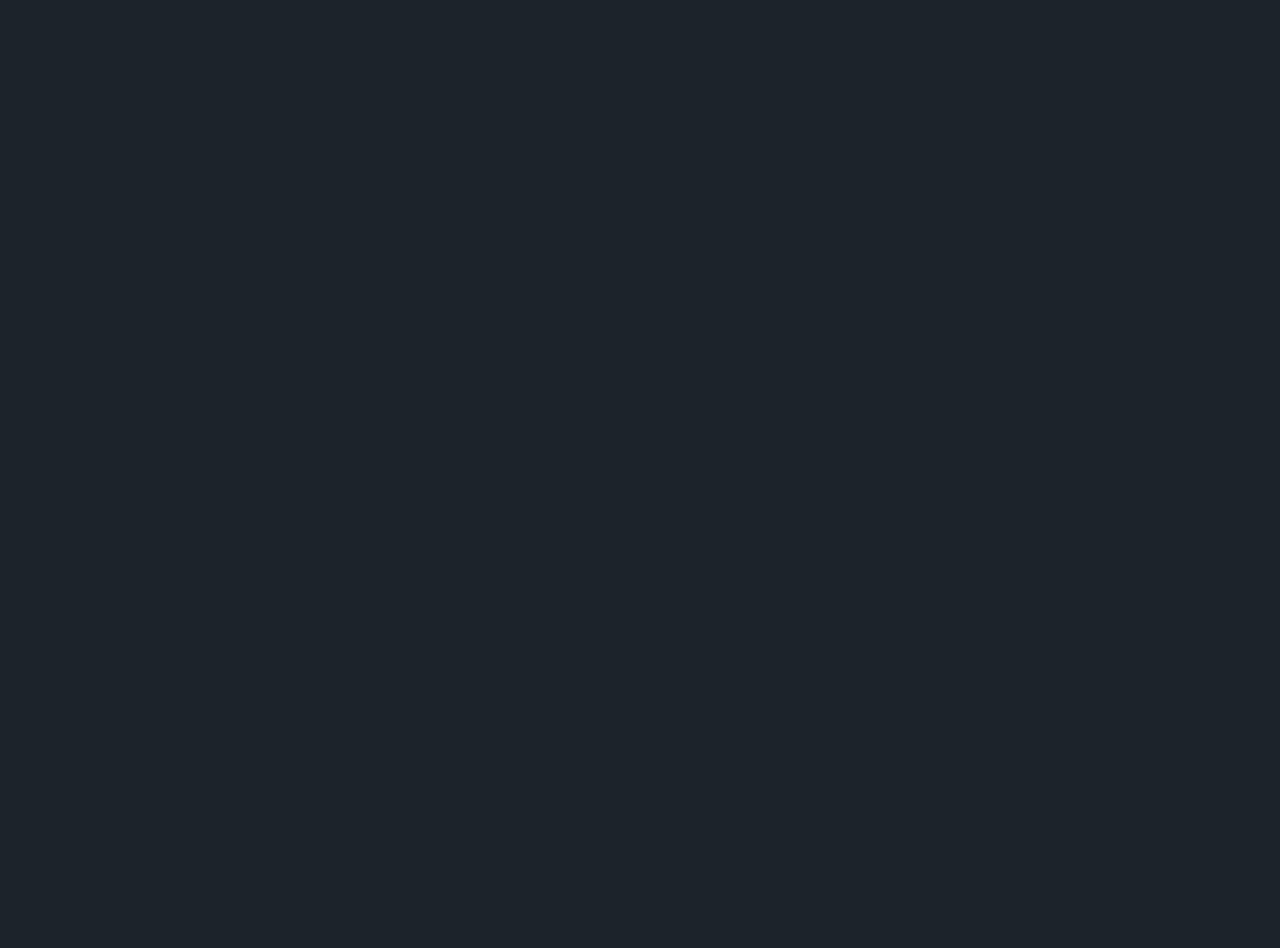
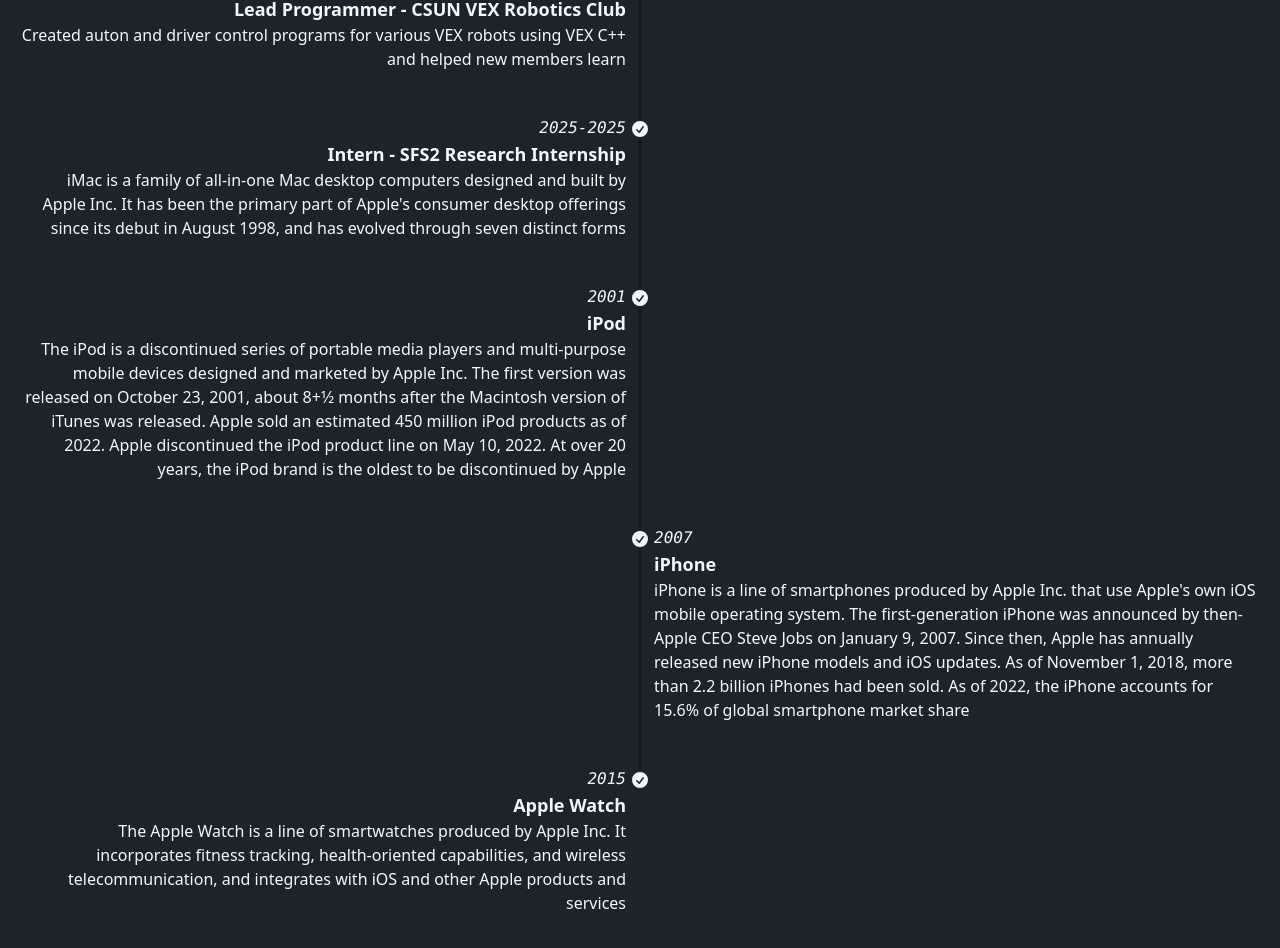
Before and after one commit to Hlocke124/portfolio, a React app in the folder frontend/: page /experience in a window 1280 px wide. Shown: the part 194-1142 px from the top of the page. Before the commit the page ends 800 px from the top, so only its background shows below. Built offline with nearby package versions, Linux system fonts and the light colour scheme; the HTML template or start-up script is replaced by a standard one.

Commit message:
Updated various pages

```diff
--- /dev/null
+++ b/frontend/src/components/ExperienceTimeline.jsx
@@ -0,0 +1,135 @@
+import React from "react";
+
+const ExperienceTimeline = ({experiences}) => {
+    return (
+        <ul className="timeline timeline-snap-icon max-md:timeline-compact timeline-vertical">
+            <li>
+                <div className="timeline-middle">
+                    <svg
+                        xmlns="http://www.w3.org/2000/svg"
+                        viewBox="0 0 20 20"
+                        fill="currentColor"
+                        className="h-5 w-5"
+                    >
+                        <path
+                            fillRule="evenodd"
+                            d="M10 18a8 8 0 100-16 8 8 0 000 16zm3.857-9.809a.75.75 0 00-1.214-.882l-3.483 4.79-1.88-1.88a.75.75 0 10-1.06 1.061l2.5 2.5a.75.75 0 001.137-.089l4-5.5z"
+                            clipRule="evenodd"
+                        />
+                    </svg>
+                </div>
+                <div className="timeline-start mb-10 md:text-end">
+                    <time className="font-mono italic">2024-Present</time>
+                    <div className="text-lg font-black">Lead Programmer - CSUN VEX Robotics Club</div>
+                    Created auton and driver control programs for various VEX robots using VEX C++ and helped new members learn
+                </div>
+                <hr />
+            </li>
+            <li>
+                <hr />
+                <div className="timeline-middle">
+                    <svg
+                        xmlns="http://www.w3.org/2000/svg"
+                        viewBox="0 0 20 20"
+                        fill="currentColor"
+                        className="h-5 w-5"
+                    >
+                        <path
+                            fillRule="evenodd"
+                            d="M10 18a8 8 0 100-16 8 8 0 000 16zm3.857-9.809a.75.75 0 00-1.214-.882l-3.483 4.79-1.88-1.88a.75.75 0 10-1.06 1.061l2.5 2.5a.75.75 0 001.137-.089l4-5.5z"
+                            clipRule="evenodd"
+                        />
+                    </svg>
+                </div>
+                <div className="timeline-start mb-10 md:text-end">
+                    <time className="font-mono italic">2025-2025</time>
+                    <div className="text-lg font-black">Intern - SFS2 Research Internship</div>
+                    iMac is a family of all-in-one Mac desktop computers designed and built by Apple Inc. It has
+                    been the primary part of Apple's consumer desktop offerings since its debut in August 1998,
+                    and has evolved through seven distinct forms
+                </div>
+                <hr />
+            </li>
+            <li>
+                <hr />
+                <div className="timeline-middle">
+                    <svg
+                        xmlns="http://www.w3.org/2000/svg"
+                        viewBox="0 0 20 20"
+                        fill="currentColor"
+                        className="h-5 w-5"
+                    >
+                        <path
+                            fillRule="evenodd"
+                            d="M10 18a8 8 0 100-16 8 8 0 000 16zm3.857-9.809a.75.75 0 00-1.214-.882l-3.483 4.79-1.88-1.88a.75.75 0 10-1.06 1.061l2.5 2.5a.75.75 0 001.137-.089l4-5.5z"
+                            clipRule="evenodd"
+                        />
+                    </svg>
+                </div>
+                <div className="timeline-start mb-10 md:text-end">
+                    <time className="font-mono italic">2001</time>
+                    <div className="text-lg font-black">iPod</div>
+                    The iPod is a discontinued series of portable media players and multi-purpose mobile devices
+                    designed and marketed by Apple Inc. The first version was released on October 23, 2001, about
+                    8+1⁄2 months after the Macintosh version of iTunes was released. Apple sold an estimated 450
+                    million iPod products as of 2022. Apple discontinued the iPod product line on May 10, 2022. At
+                    over 20 years, the iPod brand is the oldest to be discontinued by Apple
+                </div>
+                <hr />
+            </li>
+            <li>
+                <hr />
+                <div className="timeline-middle">
+                    <svg
+                        xmlns="http://www.w3.org/2000/svg"
+                        viewBox="0 0 20 20"
+                        fill="currentColor"
+                        className="h-5 w-5"
+                    >
+                        <path
+                            fillRule="evenodd"
+                            d="M10 18a8 8 0 100-16 8 8 0 000 16zm3.857-9.809a.75.75 0 00-1.214-.882l-3.483 4.79-1.88-1.88a.75.75 0 10-1.06 1.061l2.5 2.5a.75.75 0 001.137-.089l4-5.5z"
+                            clipRule="evenodd"
+                        />
+                    </svg>
+                </div>
+                <div className="timeline-end md:mb-10">
+                    <time className="font-mono italic">2007</time>
+                    <div className="text-lg font-black">iPhone</div>
+                    iPhone is a line of smartphones produced by Apple Inc. that use Apple's own iOS mobile
+                    operating system. The first-generation iPhone was announced by then-Apple CEO Steve Jobs on
+                    January 9, 2007. Since then, Apple has annually released new iPhone models and iOS updates. As
+                    of November 1, 2018, more than 2.2 billion iPhones had been sold. As of 2022, the iPhone
+                    accounts for 15.6% of global smartphone market share
+                </div>
+                <hr />
+            </li>
+            <li>
+                <hr />
+                <div className="timeline-middle">
+                    <svg
+                        xmlns="http://www.w3.org/2000/svg"
+                        viewBox="0 0 20 20"
+                        fill="currentColor"
+                        className="h-5 w-5"
+                    >
+                        <path
+                            fillRule="evenodd"
+                            d="M10 18a8 8 0 100-16 8 8 0 000 16zm3.857-9.809a.75.75 0 00-1.214-.882l-3.483 4.79-1.88-1.88a.75.75 0 10-1.06 1.061l2.5 2.5a.75.75 0 001.137-.089l4-5.5z"
+                            clipRule="evenodd"
+                        />
+                    </svg>
+                </div>
+                <div className="timeline-start mb-10 md:text-end">
+                    <time className="font-mono italic">2015</time>
+                    <div className="text-lg font-black">Apple Watch</div>
+                    The Apple Watch is a line of smartwatches produced by Apple Inc. It incorporates fitness
+                    tracking, health-oriented capabilities, and wireless telecommunication, and integrates with
+                    iOS and other Apple products and services
+                </div>
+            </li>
+        </ul>
+    )
+}
+
+export default ExperienceTimeline;
--- a/frontend/src/components/ProjectCard.jsx
+++ b/frontend/src/components/ProjectCard.jsx
@@ -1,5 +1,6 @@
 import React from 'react';
-import { Link } from 'react-router-dom';
+import {Link} from 'react-router-dom';
+import scamazonImage from '/public/assets/Scamazon.png';
 
 const ProjectCard = (title, github) => {
     return (
@@ -7,14 +8,16 @@
             <h1 className="justify-center flex text-3xl font-semibold mb-6">My Projects</h1>
             <div className="card bg-base-200 w-80 mt-4 shadow-sm">
                 <div className="card-body items-center text-center">
+                    <Link to="https://runtime-rebelss.github.io/Runtime-Rebels-Project-1/" target="_blank" rel="noopener noreferrer">
+                        <img src={scamazonImage} alt={"scamazon"}/>
+                    </Link>
                     <h2 className="card-title">
-                        <Link to="https://runtime-rebelss.github.io/Runtime-Rebels-Project-1/" className="link-hover">
-                            Scamazon
-                        </Link>
-                        </h2>
+                        Scamazon
+                    </h2>
                     <p mt-4>Ecommerce class project built using Spring-Boot and React for frontend</p>
                     <div className="card-actions">
-                        <Link to={"https://github.com/Runtime-Rebelss/Runtime-Rebels-Project-1"} className="btn bg-black">
+                        <Link to={"https://github.com/Runtime-Rebelss/Runtime-Rebels-Project-1"}
+                              className="btn bg-black">
                             <svg aria-label="GitHub logo" width="16" height="16" xmlns="http://www.w3.org/2000/svg"
                                  viewBox="0 0 24 24">
                                 <path fill="white"
--- a/frontend/src/pages/ExperiencePage.jsx
+++ b/frontend/src/pages/ExperiencePage.jsx
@@ -1,5 +1,6 @@
 import React from 'react';
 import Navbar from "../components/Navbar.jsx";
+import ExperienceTimeline from "../components/ExperienceTimeline.jsx";
 
 const ExperiencePage = () => {
     return (
@@ -7,10 +8,10 @@
             <Navbar/>
             <div className="container mx-auto px-4 py-8 p-5 max-w">
                 <h1 className="justify-center flex text-2xl font-semibold mb-6">Experience Page</h1>
-                 <p mt-4>This is the experience page of our application.</p>
-             </div>
-         </div>
-     );
+                <ExperienceTimeline/>
+            </div>
+        </div>
+    );
 }
 
 export default ExperiencePage;
--- a/frontend/src/pages/ProjectPage.jsx
+++ b/frontend/src/pages/ProjectPage.jsx
@@ -7,7 +7,7 @@
         <div>
             <Navbar/>
             <div className="container mx-auto px-4 py-8 p-5 max-w">
-                <ProjectCard/>
+                <ProjectCard />
              </div>
          </div>
      );
```
Also changed, not shown: frontend/public/assets/Scamazon.png (added), 1 other file (tests, documents, lock files or other folders).
